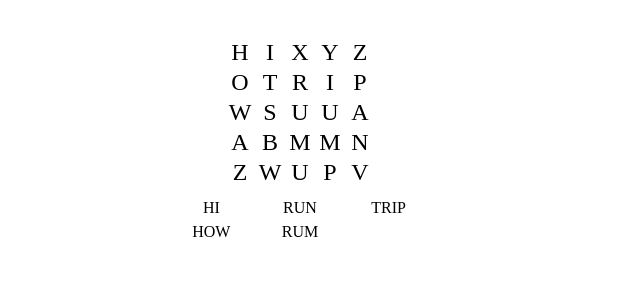
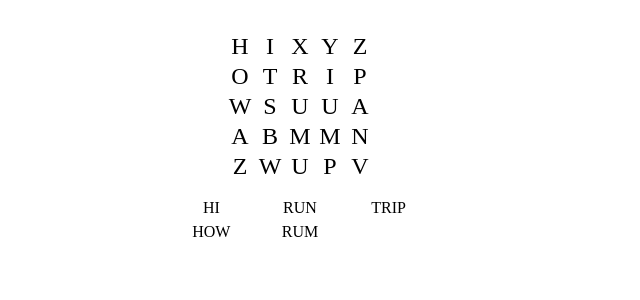
Before and after one commit to brokensandals/wordsearch, a React (Create React App) app: page / in a window 1280 px wide. Shown: the top 300 px of the page, without its empty margins (0-640 px from the left). Built offline with nearby package versions, Linux system fonts and the light colour scheme.

Commit message:
fix text location calculations

```diff
--- a/src/Grid/Grid.js
+++ b/src/Grid/Grid.js
@@ -6,7 +6,7 @@ import './Grid.css';
 const CELL_WIDTH = 30;
 const CELL_HEIGHT = 30;
 const CELL_FONT_SIZE = 24;
-const CELL_MIDDLE_Y = 22; // unsure if this number just happens to work or has significance
+const CELL_PADDING_Y = CELL_HEIGHT - CELL_FONT_SIZE;
 
 export class Grid extends React.Component {
   constructor(props) {
@@ -77,23 +77,25 @@ export class Grid extends React.Component {
            onMouseMove={this.handleMouseMove}
            onMouseUp={this.handleMouseUp}
            ref={svg => this.svg = svg} >
+
         {grid.map((row, y) =>
           row.map((letter, x) => (
             <text key={[x, y]}
                   x={x * CELL_WIDTH + (CELL_WIDTH / 2)}
-                  y={(y + 1) * CELL_HEIGHT}
+                  y={(y + 1) * CELL_HEIGHT - CELL_PADDING_Y}
                   fontSize={CELL_FONT_SIZE}
                   textAnchor="middle">
               {letter}
             </text>)))}
+
         {words.filter(word => word.hinted || word.solved)
               .map(({word, start, end, hinted, solved}) => (
           <line className={hinted ? 'hinted' : 'solved'}
                 key={word}
                 x1={start.x * CELL_WIDTH + (CELL_WIDTH / 2)}
-                y1={start.y * CELL_HEIGHT + CELL_MIDDLE_Y}
+                y1={start.y * CELL_HEIGHT + (CELL_HEIGHT / 2)}
                 x2={end.x * CELL_WIDTH + (CELL_WIDTH / 2)}
-                y2={end.y * CELL_HEIGHT + CELL_MIDDLE_Y} />))}
+                y2={end.y * CELL_HEIGHT + (CELL_HEIGHT / 2)} />))}
 
         {this.state.proposedSolution &&
           <line className="solved"
```
Also changed, not shown: 1 other file (tests, documents, lock files or other folders).
